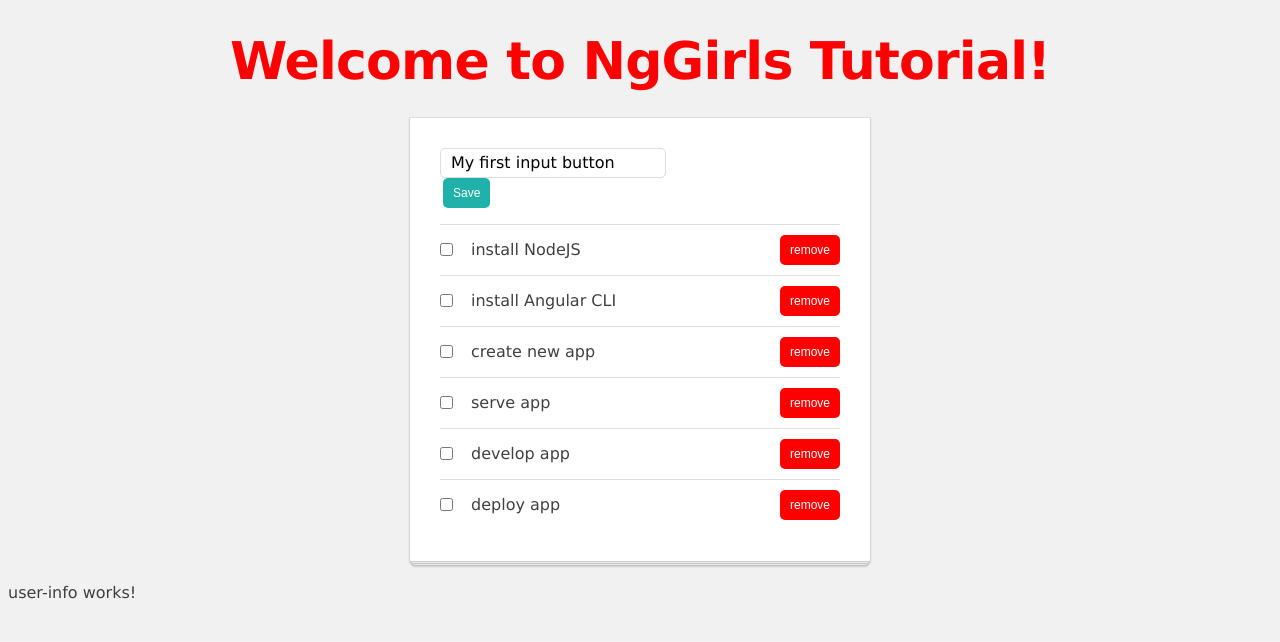
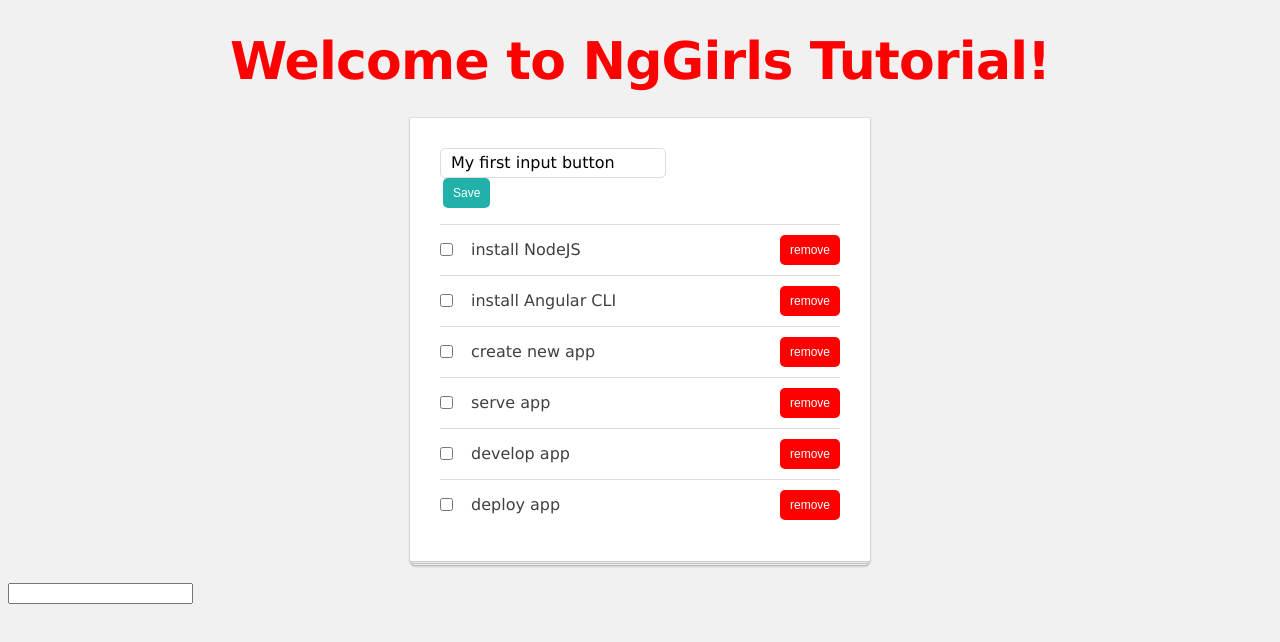
Before and after one commit to kiczelkoo/ng_girls_krk, an Angular app in the folder ng-girls-tutorial/: page / in a window 1280 px wide. Shown: the top 642 px of the page. Built offline with nearby package versions, Linux system fonts and the light colour scheme.

Commit message:
reactive forms added

```diff
--- a/ng-girls-tutorial/src/app/app.module.ts
+++ b/ng-girls-tutorial/src/app/app.module.ts
@@ -1,6 +1,6 @@
 import { BrowserModule } from '@angular/platform-browser';
 import { NgModule } from '@angular/core';
-import { FormsModule } from '@angular/forms'
+import { FormsModule, ReactiveFormsModule } from '@angular/forms'
 
 import { AppRoutingModule } from './app-routing.module';
 import { AppComponent } from './app.component';
@@ -21,7 +21,8 @@
   imports: [
     BrowserModule,
     AppRoutingModule,
-    FormsModule
+    FormsModule,
+    ReactiveFormsModule
   ],
   providers: [TodoListService],
   bootstrap: [AppComponent]
--- a/ng-girls-tutorial/src/app/user-info/user-info.component.ts
+++ b/ng-girls-tutorial/src/app/user-info/user-info.component.ts
@@ -1,11 +1,10 @@
 import { Component, OnInit } from '@angular/core';
+import { FormControl } from '@angular/forms';
 
 @Component({
   selector: 'app-user-info',
   template: `
-    <p>
-      user-info works!
-    </p>
+  <input type="text" [formControl]="firstName" required>
   `,
   styleUrls: ['./user-info.component.scss']
 })
@@ -16,4 +15,6 @@
   ngOnInit() {
   }
 
+  firstName = new FormControl('');
+
 }
```
